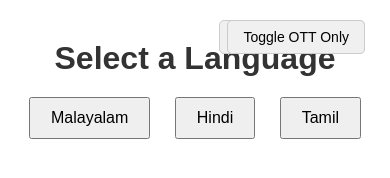
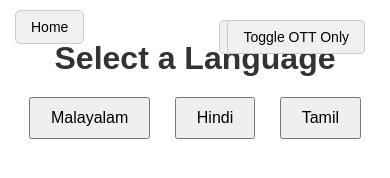
Before and after one commit to sabilalivp/movie-listing, a plain HTML site: page index.html in a window 390 px wide. Drawn offline with Linux system fonts and the light colour scheme.

Commit message:
Fix Home button visibility

```diff
--- a/index.html
+++ b/index.html
@@ -19,6 +19,7 @@
     <div id="movie-list"></div>
     <div id="pagination"></div>
     <button id="toggle-ott-btn" class="toggle-btn">Toggle OTT Only</button>
+    <button id="home-btn" class="home-btn">Home</button>
     <script src="script.js"></script>
 </body>
 </html>
--- a/script.js
+++ b/script.js
@@ -197,6 +197,19 @@ ottToggleButton.addEventListener('click', () => {
     fetchMovies(language, currentPage); // Re-render with the current page
 });
 
+// Home button event listener
+const homeButton = document.getElementById('home-btn');
+homeButton.addEventListener('click', () => {
+    document.getElementById('language-selection').style.display = 'block'; // Show language selection
+    document.getElementById('movie-list').innerHTML = ''; // Clear movie list
+    document.getElementById('pagination').innerHTML = ''; // Clear pagination
+    currentLanguage = null; // Reset current language
+    currentPage = 1; // Reset page
+    allMovies = []; // Reset movies
+    showOttOnly = false; // Reset OTT toggle
+    ottToggleButton.classList.remove('toggled'); // Reset OTT button color
+});
+
 // Initial call with event listener
 document.querySelectorAll('.language-btn').forEach(button => {
     button.addEventListener('click', () => {
--- a/styles.css
+++ b/styles.css
@@ -112,6 +112,23 @@ h1 {
     right: 20px;
 }
 
+/* Home button positioning */
+.home-btn {
+    position: absolute;
+    top: 20px;
+    left: 20px; /* Place on the left side to avoid overlap with toggle buttons */
+    padding: 10px 20px;
+    font-size: 16px;
+    cursor: pointer;
+    background-color: #f0f0f0;
+    border: 1px solid #ccc;
+    border-radius: 5px;
+}
+
+.home-btn:hover {
+    background-color: #e0e0e0;
+}
+
 /* Media Query for Mobile Devices (below 600px) */
 @media (max-width: 600px) {
     .movie {
@@ -126,6 +143,12 @@ h1 {
         padding: 8px 15px; /* Reduce padding */
         font-size: 14px; /* Reduce font size */
     }
+    .home-btn {
+        top: 10px; /* Move button closer to top */
+        left: 10px; /* Move button closer to left edge */
+        padding: 8px 15px; /* Reduce padding */
+        font-size: 14px; /* Reduce font size */
+    }
     #pagination button {
         margin: 2px;
         padding: 4px 8px;
```
